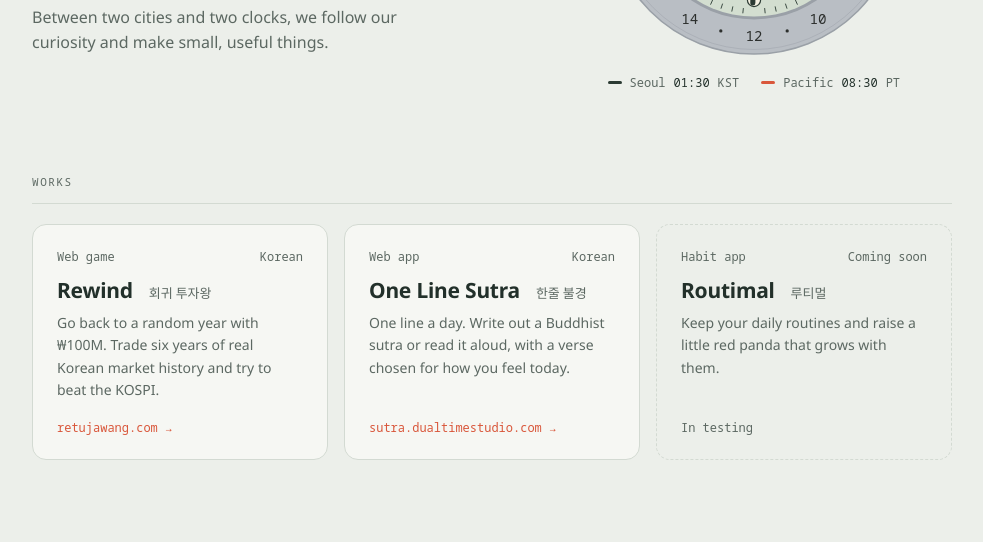
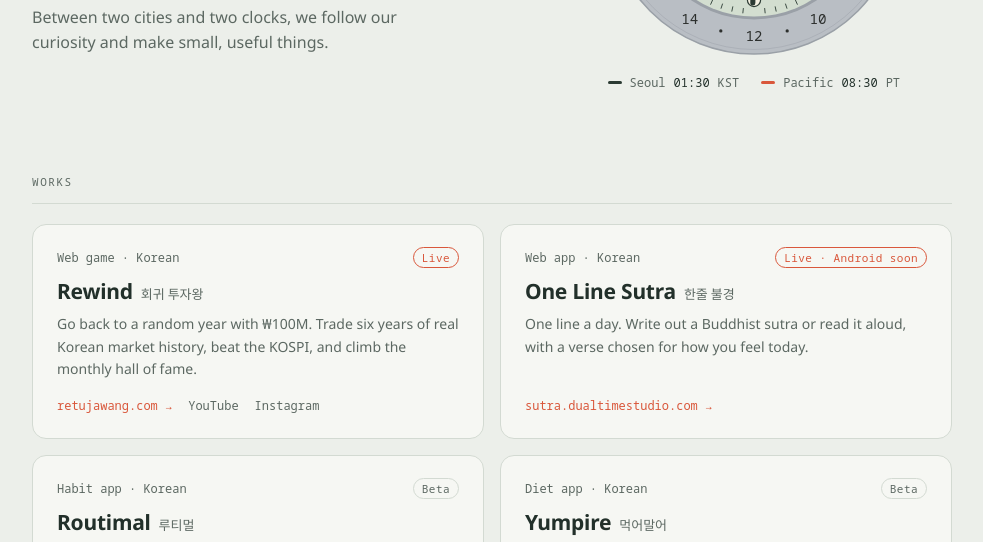
Before and after one commit to bmbrbr/dualtimestudio-site, a plain HTML site: page index.html in a window 1280 px wide. Shown: the part 382-924 px from the top of the page, without its empty margins (148-1131 px from the left). Drawn offline with Linux system fonts and the light colour scheme.

Commit message:
Works: four apps with status, Routimal and Yumpire betas linked, Rewind channels; privacy lists all app policies
Co-Authored-By: Claude Opus 5.5 <noreply@anthropic.com>
Claude-Session: https://claude.ai/code/session_01DTkiQwHdyymRjqTeoJ7iAn

```diff
--- a/index.html
+++ b/index.html
@@ -75,18 +75,22 @@ h1 em{font-style:normal;color:var(--accent);transition:color .8s}
 h2{font-family:var(--mono);font-size:11px;letter-spacing:.14em;text-transform:uppercase;color:var(--muted);font-weight:500;margin:0 0 20px;
   padding-bottom:12px;border-bottom:1px solid var(--line)}
 
-.works{display:grid;grid-template-columns:repeat(auto-fit,minmax(250px,1fr));gap:16px}
-.work.soon{border-style:dashed;background:transparent}
-.work.soon:hover{border-color:var(--line);transform:none}
-.work.soon .go{color:var(--muted)}
-.work{display:flex;flex-direction:column;gap:8px;padding:22px 24px;background:var(--surface);border:1px solid var(--line);border-radius:14px;text-decoration:none;
+.works{display:grid;grid-template-columns:1fr 1fr;gap:16px}
+.work{position:relative;display:flex;flex-direction:column;gap:8px;padding:22px 24px;background:var(--surface);border:1px solid var(--line);border-radius:14px;
   transition:border-color .2s, transform .2s, background-color .8s}
 .work:hover{border-color:var(--accent);transform:translateY(-2px)}
-.work .meta{display:flex;justify-content:space-between;font-family:var(--mono);font-size:12px;color:var(--muted)}
+.work .meta{display:flex;justify-content:space-between;align-items:center;gap:8px;font-family:var(--mono);font-size:12px;color:var(--muted)}
+.status{font:500 11px var(--mono);letter-spacing:.04em;padding:2px 8px;border-radius:999px;border:1px solid var(--line);color:var(--muted);white-space:nowrap}
+.status.live{border-color:var(--accent);color:var(--accent)}
 .work h3{font-family:var(--display);font-weight:700;font-size:21px;margin:2px 0 0;line-height:1.3;letter-spacing:-.01em;display:flex;align-items:baseline;flex-wrap:wrap;gap:0 8px}
-.work h3 small{font-family:"Noto Sans KR", var(--body);font-size:13px;font-weight:400;color:var(--muted);margin-left:8px;letter-spacing:0}
+.work h3 small{font-family:"Noto Sans KR", var(--body);font-size:13px;font-weight:400;color:var(--muted);letter-spacing:0}
 .work p{margin:0;color:var(--muted);font-size:14px;line-height:1.6}
-.work .go{margin-top:auto;padding-top:8px;font-family:var(--mono);font-size:12px;color:var(--accent)}
+.work .go{margin-top:auto;padding-top:8px;display:flex;flex-wrap:wrap;gap:4px 16px;font-family:var(--mono);font-size:12px}
+.work .go a{color:var(--accent);text-decoration:none;position:relative;z-index:1}
+.work .go a:hover{text-decoration:underline}
+.work .go a.main::after{content:"";position:absolute;inset:-400px -400px;z-index:-1}
+.work{overflow:hidden}
+.work .go a.sub{color:var(--muted)}
 
 .contact{display:grid;grid-template-columns:1.2fr 1fr;gap:48px;align-items:center}
 .contact p{margin:0;font-family:var(--display);font-weight:700;font-size:clamp(18px,2.2vw,21px);line-height:1.45;letter-spacing:-.01em;text-wrap:balance;max-width:24em}
@@ -102,7 +106,7 @@ footer a:hover{color:var(--accent)}
 
 @media (max-width:720px){
   .wrap{gap:64px}
-  .hero,.contact{grid-template-columns:1fr}
+  .hero,.contact,.works{grid-template-columns:1fr}
   .hero > div:last-child{order:-1}
   .dial{max-width:240px}
   .now{display:none}
@@ -168,24 +172,30 @@ footer a:hover{color:var(--accent)}
   <section>
     <h2>Works</h2>
     <div class="works">
-      <a class="work" href="https://retujawang.com" target="_blank" rel="noopener">
-        <div class="meta"><span>Web game</span><span>Korean</span></div>
+      <article class="work">
+        <div class="meta"><span>Web game · Korean</span><span class="status live">Live</span></div>
         <h3>Rewind<small>회귀 투자왕</small></h3>
-        <p>Go back to a random year with ₩100M. Trade six years of real Korean market history and try to beat the KOSPI.</p>
-        <span class="go">retujawang.com →</span>
-      </a>
-      <a class="work" href="https://sutra.dualtimestudio.com" target="_blank" rel="noopener">
-        <div class="meta"><span>Web app</span><span>Korean</span></div>
+        <p>Go back to a random year with ₩100M. Trade six years of real Korean market history, beat the KOSPI, and climb the monthly hall of fame.</p>
+        <div class="go"><a class="main" href="https://retujawang.com/?from=studio" target="_blank" rel="noopener">retujawang.com →</a><a class="sub" href="https://www.youtube.com/@%ED%9A%8C%EA%B7%80%ED%88%AC%EC%9E%90%EC%99%95" target="_blank" rel="noopener">YouTube</a><a class="sub" href="https://www.instagram.com/retujawang/" target="_blank" rel="noopener">Instagram</a></div>
+      </article>
+      <article class="work">
+        <div class="meta"><span>Web app · Korean</span><span class="status live">Live · Android soon</span></div>
         <h3>One Line Sutra<small>한줄 불경</small></h3>
         <p>One line a day. Write out a Buddhist sutra or read it aloud, with a verse chosen for how you feel today.</p>
-        <span class="go">sutra.dualtimestudio.com →</span>
-      </a>
-      <div class="work soon">
-        <div class="meta"><span>Habit app</span><span>Coming soon</span></div>
+        <div class="go"><a class="main" href="https://sutra.dualtimestudio.com/?from=studio" target="_blank" rel="noopener">sutra.dualtimestudio.com →</a></div>
+      </article>
+      <article class="work">
+        <div class="meta"><span>Habit app · Korean</span><span class="status">Beta</span></div>
         <h3>Routimal<small>루티멀</small></h3>
-        <p>Keep your daily routines and raise a little red panda that grows with them.</p>
-        <span class="go">In testing</span>
-      </div>
+        <p>Check off your daily routines and a little red panda hatches, eats, and grows up with you.</p>
+        <div class="go"><a class="main" href="https://routimal.dualtimestudio.com/?from=studio" target="_blank" rel="noopener">routimal.dualtimestudio.com →</a></div>
+      </article>
+      <article class="work">
+        <div class="meta"><span>Diet app · Korean</span><span class="status">Beta</span></div>
+        <h3>Yumpire<small>먹어말어</small></h3>
+        <p>Snap your food before you eat. A little referee tells you how much of it fits your goal today, and where to stop.</p>
+        <div class="go"><a class="main" href="https://yumpire.dualtimestudio.com/?from=studio" target="_blank" rel="noopener">yumpire.dualtimestudio.com →</a></div>
+      </article>
     </div>
   </section>
 
```
Also changed, not shown: privacy.html (+4 -0 lines).
